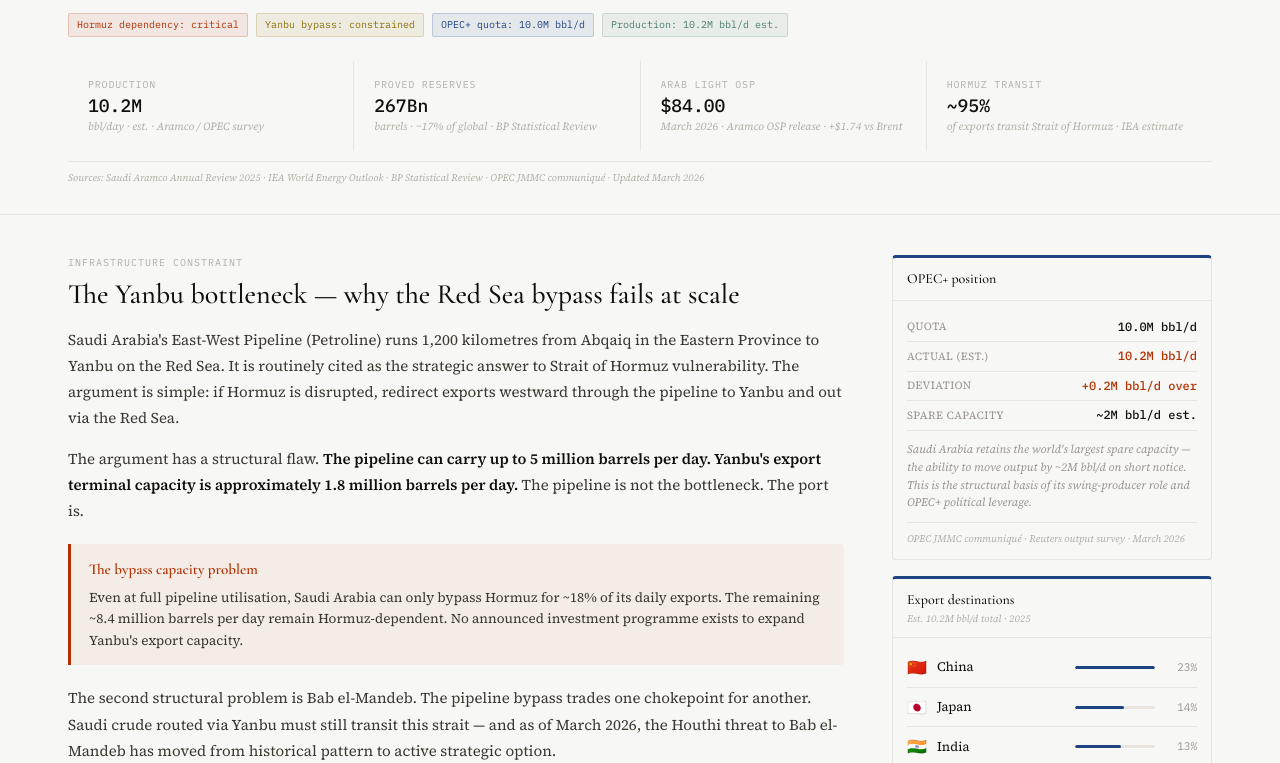
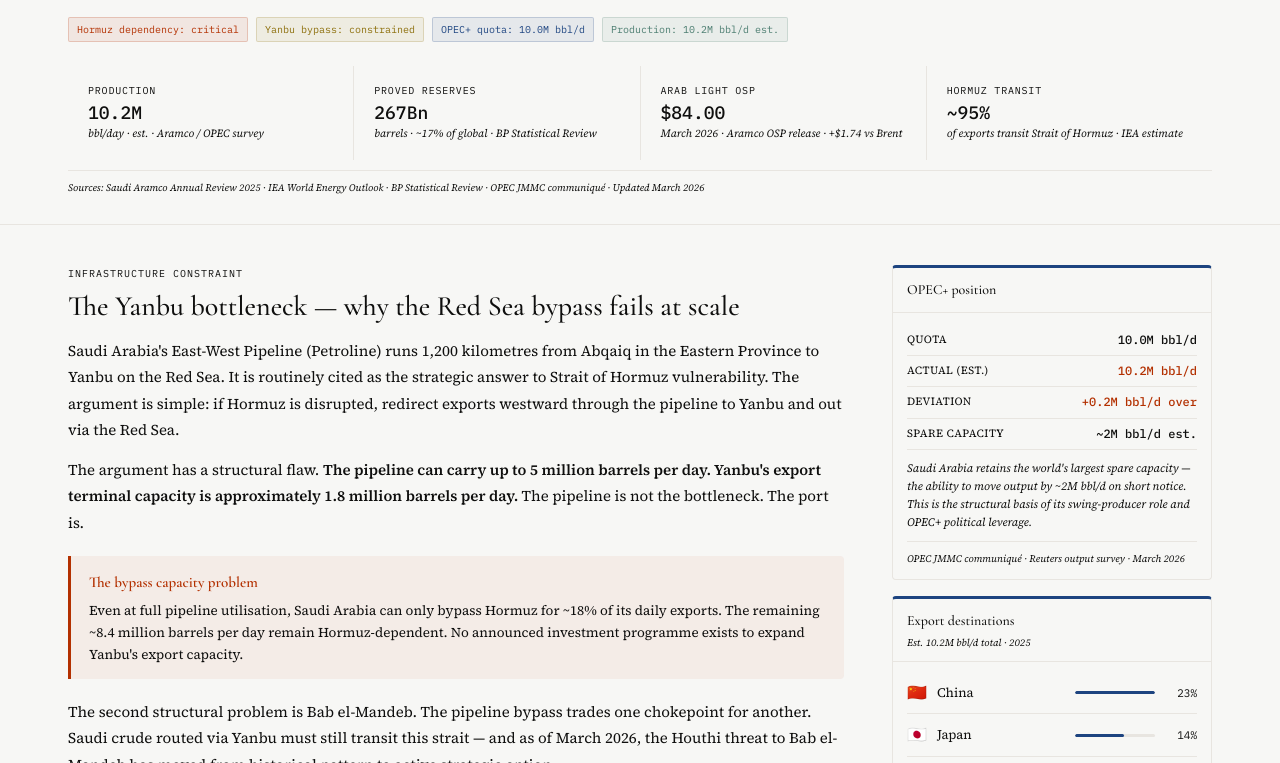
Before and after one commit to pacho064/Contango, a plain HTML site: page saudi-arabia.html in a window 1280 px wide. Shown: the part 193-956 px from the top of the page. Drawn offline with nearby package versions, Linux system fonts and the light colour scheme.

Commit message:
Update saudi-arabia.html

```diff
--- a/saudi-arabia.html
+++ b/saudi-arabia.html
@@ -14,19 +14,17 @@
 *,*::before,*::after{box-sizing:border-box;margin:0;padding:0}
 html{font-size:15px;-webkit-font-smoothing:antialiased}
 :root{
-  --cg:'Cormorant Garamond',serif;
-  --ss:'Source Serif 4',serif;
-  --mono:'IBM Plex Mono',monospace;
+  --cg:'Cormorant Garamond',serif;--ss:'Source Serif 4',serif;--mono:'IBM Plex Mono',monospace;
   --bg:#f7f7f5;--card:#f7f7f5;--card-alt:#f3f0eb;--border:#e8e5e0;
-  --ink:#0f0f0e;--ink-2:#3a3830;--ink-3:#9a9590;--ink-4:#b0b0a8;
+  --ink:#0f0f0e;--body:#2a2820;--row-label:#6b6860;--muted:#7a7870;
   --navy:#1d4480;--red:#b33000;--teal:#4a7c6f;
 }
 [data-theme=dark]{
   --bg:#111110;--card:#1a1a19;--card-alt:#1a1a19;--border:#272726;
-  --ink:#ddd6c8;--ink-2:#cec8bc;--ink-3:#909090;--ink-4:#787878;
-  --red:#c84000;--teal:#4a9c8a;
+  --ink:#ddd6c8;--body:#cec8bc;--row-label:#909090;--muted:#a0a098;
+  --navy:#4a80c0;--red:#c84000;--teal:#4a9c8a;
 }
-body{font-family:var(--ss);background:var(--bg);color:var(--ink);line-height:1.55;transition:background .2s,color .2s}
+body{font-family:var(--ss);background:var(--bg);color:var(--ink);line-height:1.7;transition:background .2s,color .2s;font-size:15px}
 a{color:inherit;text-decoration:none}
 button{font-family:var(--ss);cursor:pointer;background:none;border:none;color:inherit}
 
```
